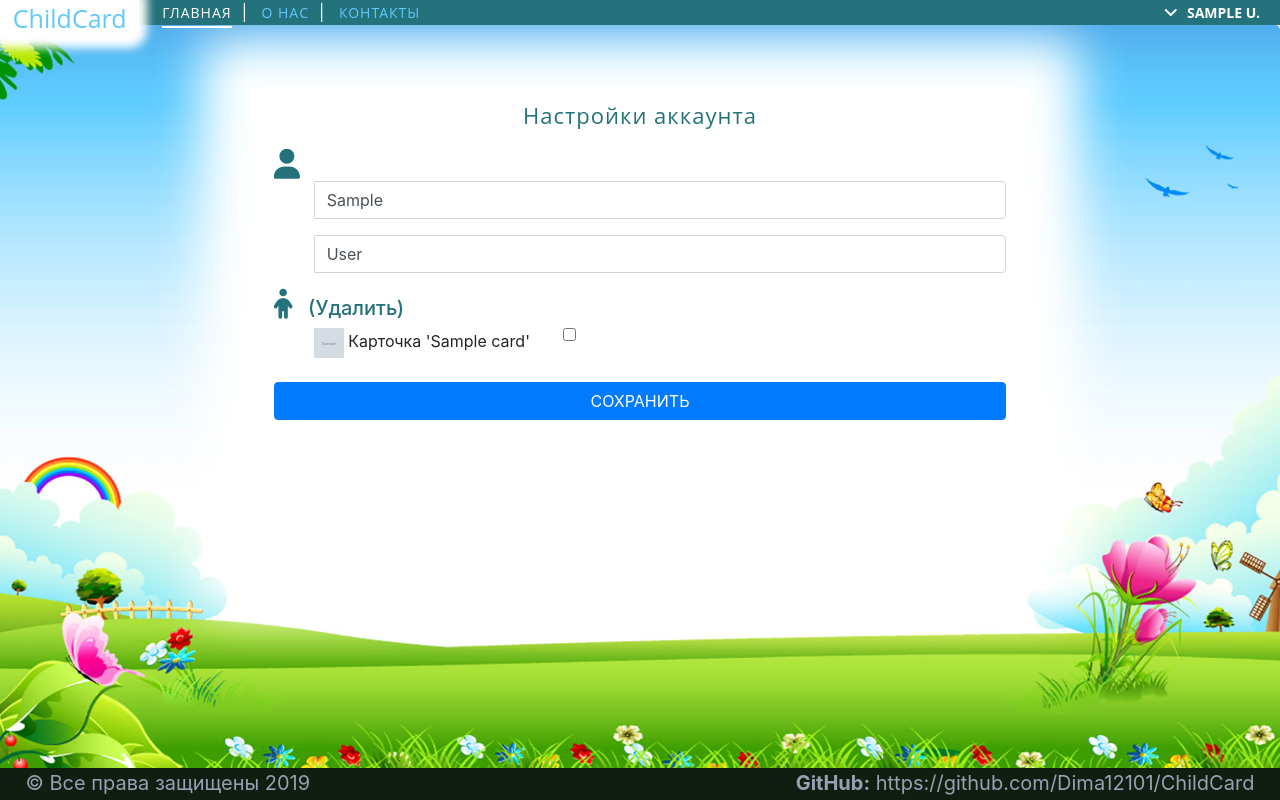
After one commit to Dima12101/ChildCard, a Django app: page /setting_account_form/ in a window 1280 px wide. The commit adds this page. Run offline with Django 3.2, Linux system fonts and the light colour scheme; a user stored in the database is signed in; tables that the repository leaves empty hold one stand-in row (values such as "Sample post"); grey boxes marked "Sample" are stand-in pictures; parts of the project's set-up code (start-up, migrations or seed data) failed here and were passed over; some libraries are stand-ins or nearby versions.

Commit message:
Added settings page

```diff
--- a/ChildCard/apps/main/models.py
+++ b/ChildCard/apps/main/models.py
@@ -1,8 +1,10 @@
 from django.db import models
 from django.contrib.auth.models import User
+import uuid
 
 
 class Card(models.Model):
+    global_id = models.UUIDField(default=uuid.uuid4, editable=False, unique=True)
     child_name = models.CharField(verbose_name='имя ребёнка', max_length=50)
     path_child_photo = models.FilePathField(verbose_name='путь к фото', default=None, blank=True, null=True)
     creator_id = models.ForeignKey(User, verbose_name='создатель карточки', on_delete=models.CASCADE)
--- a/ChildCard/apps/main/urls.py
+++ b/ChildCard/apps/main/urls.py
@@ -7,6 +7,8 @@ urlpatterns = [
     path('', views.index, name="index"),
     path('about/', views.about, name="about"),
     path('contact/', views.contact, name="contact"),
+    path('setting_account_form/', views.setting_account_form, name="setting_account_form"),
+    path('setting_account_complete/', views.setting_account_complete, name="setting_account_complete"),
     path('create_card_form/', views.create_card_form, name="create_card_form"),
     path('create_card_complete/', views.create_card_complete, name="create_card_complete")
 ]
--- a/ChildCard/apps/main/views.py
+++ b/ChildCard/apps/main/views.py
@@ -14,7 +14,7 @@ from .models import Card
 
 from PIL import Image
 
-ROOT_STATIC_APP = f'{settings.PROJECT_ROOT}/static/main'
+ROOT_STATIC_APP = f'{settings.PROJECT_ROOT}/static'
 
 
 @login_required
@@ -32,10 +32,18 @@ def create_card_form(request):
 
 @login_required
 def create_card_complete(request):
+    photo_label, photo_format = request.FILES['photo'].name.rsplit('.', 1)
+    if photo_format not in ['jpg', 'png']:
+        return render(request, 'main/create_card.html')
 
-    photo_name = request.FILES['photo'].name
-    if not photo_name.split('.')[-1] in ['jpg', 'png']:
-        return render(request, 'main/create_card.html')
+    child_card = Card(
+        child_name=request.POST['childname'],
+        creator_id=request.user
+    )
+    child_card.save()
+
+    photo_label = f"{photo_label}_{child_card.global_id}"
+    photo_name = f"{photo_label}.{photo_format}"
 
     stream = io.BytesIO(request.FILES['photo'].read())
     photo = Image.open(stream)
@@ -46,11 +54,10 @@ def create_card_complete(request):
     ftp.login(os.environ['FTP_USER'], os.environ['FTP_PASSWORD'])
     ftp.cwd('ChildCard_images')
 
-
-    src_rel = f'image/child_photo/user_{request.user.username}'
+    src_rel = f'main/image/child_photo/user_{request.user.username}'
     src_abs = f'{ROOT_STATIC_APP}/{src_rel}'
 
-    if f'user_{request.user.username}' not in os.listdir(f'{ROOT_STATIC_APP}/image/child_photo'):
+    if f'user_{request.user.username}' not in os.listdir(f'{ROOT_STATIC_APP}/main/image/child_photo'):
         os.mkdir(src_abs)
     if f'user_{request.user.username}' not in ftp.nlst():
         ftp.mkd(f'user_{request.user.username}')
@@ -61,13 +68,10 @@ def create_card_complete(request):
 
     ftp.storbinary(cmd=f"STOR {photo_name}", fp=open(f'{src_abs}/{photo_name}','rb'))
 
-    child_card = Card(
-        child_name=request.POST['childname'],
-        creator_id=request.user,
-        path_child_photo=f'main/{src_rel}/{photo_name}',
-    )
+    ftp.close()
+
+    child_card.path_child_photo = f"{src_rel}/{photo_name}"
     child_card.save()
-    ftp.close()
 
     requests.post(url='https://lmfl1ie4pj.execute-api.us-east-1.amazonaws.com/api_sns/admin',
                   data=json.dumps({'Message': f"User {request.user.username} created card '{child_card.child_name}'"}))
@@ -76,8 +80,40 @@ def create_card_complete(request):
 
 
 @login_required
-def setting_account(request):
-    ...
+def setting_account_form(request):
+    cards = Card.objects.filter(creator_id=request.user)
+    return render(request, 'main/setting_account.html', {'cards': cards})
+
+
+def delete_card(card_id):
+    card = Card.objects.get(global_id=card_id)
+    src_abs = f'{ROOT_STATIC_APP}/{card.path_child_photo}'
+    os.remove(src_abs)
+
+    _, username, photo_name = card.path_child_photo.rsplit('/', 2)
+
+    ftp = ftplib.FTP()
+
+    ftp.connect('46.149.233.52', 30)
+    ftp.login(os.environ['FTP_USER'], os.environ['FTP_PASSWORD'])
+    ftp.cwd('ChildCard_images')
+    ftp.cwd(username)
+    ftp.delete(photo_name)
+
+    card.delete()
+
+
+@login_required
+def setting_account_complete(request):
+    user = request.user
+    user.first_name = request.POST['first_name']
+    user.last_name = request.POST['last_name']
+    user.save()
+
+    cards_id = request.POST.getlist('cards[]')
+    for card_id in cards_id:
+        delete_card(card_id)
+    return redirect(request.POST['next'], request)
 
 
 @login_required
--- /dev/null
+++ b/ChildCard/static/main/css/settings.css
@@ -0,0 +1,100 @@
+.setting-block
+{
+    background-color:#fff;
+    padding: 1% 2%;
+    -webkit-box-shadow:0 0 50px 50px rgb(255,255,255);
+    box-shadow:0 0 50px 50px rgb(255,255,255);
+    border-radius:5px;
+    width: 70%;
+    height: 40%;
+    margin-top: 4%;
+    margin-left: auto;
+    margin-right: auto;
+}
+
+.setting-block .content-scroll
+{
+	overflow: auto;
+	height: 50vh;
+}
+
+@media (max-width: 350px) {
+   .setting-block
+    {
+        width: 100%;
+        height: 40%;
+    }
+}
+
+.setting-block h1
+{
+    font-family:Open Sans,sans-serif;
+    font-size:22px;
+    color:#24727b;
+    text-align:center;
+    letter-spacing:1px;
+    margin-bottom:20px;
+    margin-top:2px
+}
+
+.setting-block h5 {
+    color:#24727b;
+}
+
+.setting-block li
+{
+    list-style-type: none;
+}
+
+/*#div_id_cards*/
+/*{*/
+/*    overflow: auto;*/
+/*    height: 10vh;*/
+/*}*/
+
+#div_id_cards input
+{
+    display: inline;
+    width: 13px;
+    height: 13px;
+    position: fixed;
+    right: 55%;
+}
+
+.div_card {
+    display: flex;
+    flex-direction: row;
+}
+
+.div_card img{
+     width: 30px;
+     height: 30px;
+}
+
+.div_card input:checked
+{
+    box-shadow:0 0 2px 2px red;
+}
+
+.div_card input:checked ~ label
+{
+    color: red;
+}
+
+
+.div_card label:hover
+{
+    color: red;
+}
+
+/*.div_card:has(input:checked)*/
+/*{*/
+/*    color: red*/
+/*}*/
+
+.setting-block .fa
+{
+    width: 29px;
+    font-size: 30px;
+    color: #24727b;
+}
--- a/ChildCard/templates/base.html
+++ b/ChildCard/templates/base.html
@@ -64,7 +64,7 @@
                   {% endif %}
               </span>
               <ul class="submenu">
-                <li><span class="label"><i class="fa fa-user"></i></span><a href="">Настройки</a></li>
+                <li><span class="label"><i class="fa fa-user"></i></span><a href="{% url 'main:setting_account_form' %}">Настройки</a></li>
                 <li><span class="label"><i class="fa fa-sign-out"></i></span><a href="{% url 'logout'%}?next={{request.path}}">Выйти</a></li>
               </ul>
             </li>
--- /dev/null
+++ b/ChildCard/templates/main/setting_account.html
@@ -0,0 +1,62 @@
+{% extends 'base.html' %}
+{% load staticfiles %}
+{% block styles %}
+    <link rel="stylesheet" href="{% static 'main/css/settings.css' %}" type="text/css">
+{% endblock %}
+{% block content %}
+
+	<div class="setting-block">
+    	<h1>Настройки аккаунта</h1>
+        <div class="content-scroll">
+            <form method="post" action="{% url 'main:setting_account_complete' %}" enctype="multipart/form-data">
+                {% csrf_token %}
+                <span><i class="fa fa-user"></i></span>
+                <ul>
+                    <li>
+                        <div class="form-group" id="div_id_first_name">
+                            <div class="input-group">
+                                <span class="input-group-addon"></span>
+                                <input id="id_first_name" name="first_name" type="text" class="form-control" placeholder="Имя" value="{{ user.first_name }}">
+                            </div>
+                        </div>
+                    </li>
+                    <li>
+                        <div class="form-group" id="div_id_last_name">
+                            <div class="input-group">
+                                <span class="input-group-addon"></span>
+                                <input id="id_last_name" name="last_name" type="text" class="form-control" placeholder="Фамилия" value="{{ user.last_name }}">
+                            </div>
+                        </div>
+                    </li>
+                </ul>
+                <h5><i class="fa fa-child"></i> (Удалить)</h5>
+                {% if cards.count != 0 %}
+                    <ul>
+                        <li>
+                            <div class="form-group" id="div_id_cards">
+                                {% for card in cards %}
+                                    <div class="div_card">
+                                        <input type="checkbox" id="card-{{ card.global_id }}" class="form-control" name="cards[]" value="{{ card.global_id }}">
+                                        <label for="card-{{ card.global_id }}"><img src="{% static card.path_child_photo %}" alt="card photo">  Карточка '{{ card.child_name }}'</label>
+                                    </div>
+                                {% endfor %}
+                            </div>
+                        </li>
+                    </ul>
+                {% else %}
+                    <div>У вас нет карточек</div>
+                {% endif %}
+
+                {% if form.errors %}
+                    {{ form.first_name.errors }}
+                    {{ form.last_name.errors }}
+                    {{ form.non_field_errors  }}
+                {% endif %}
+
+                <input type="hidden" name="next" value="{% url 'main:index' %}">
+                <button class="btn btn-primary btn-block" type="submit">СОХРАНИТЬ</button>
+            </form>
+        </div>
+	</div>
+
+{% endblock %}
```
Also changed, not shown: ChildCard/apps/main/migrations/0004_card_global_id.py (added).
